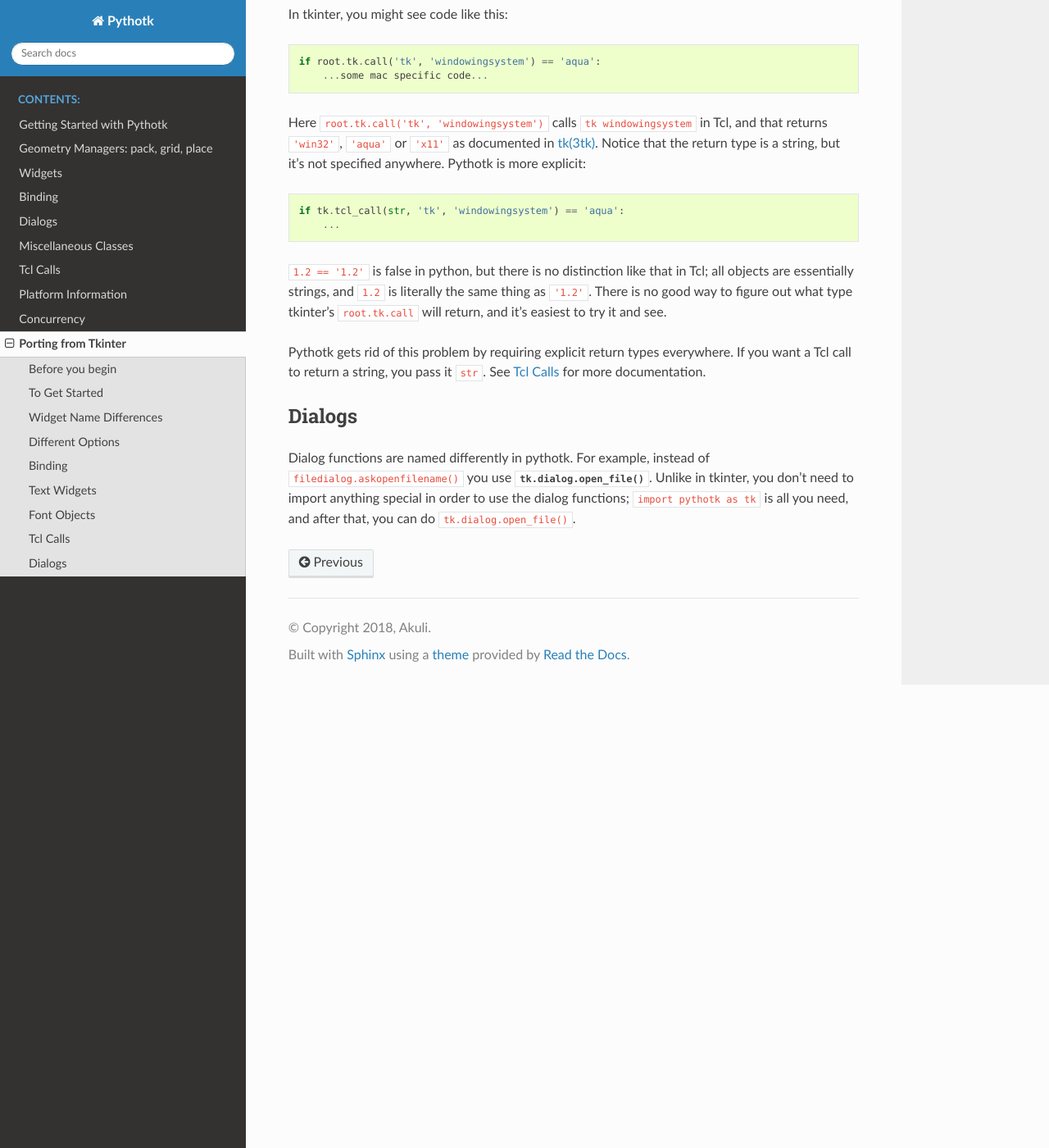
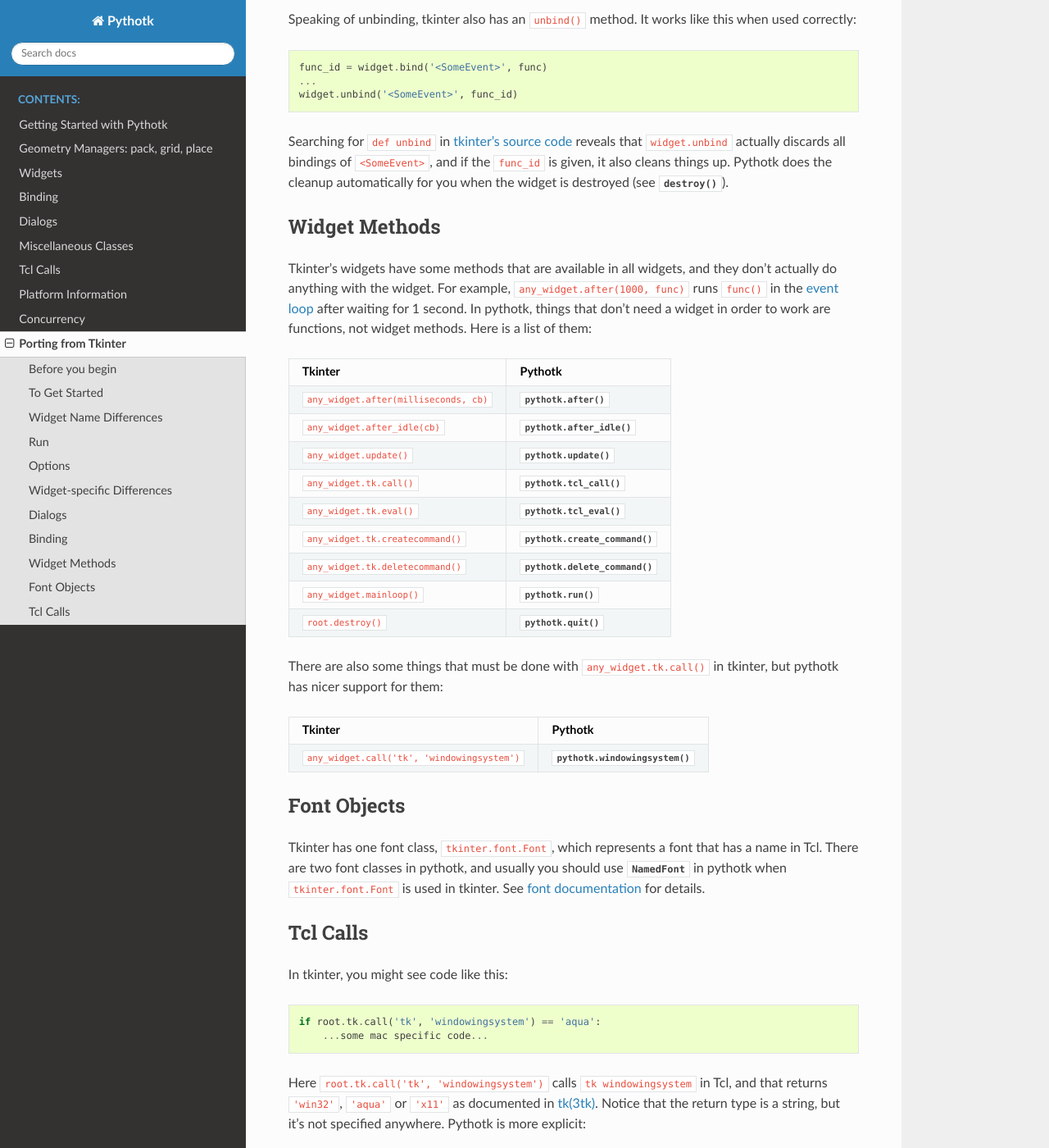
Before and after one commit to Akuli/teek, a Sphinx documentation site: the page built from docs/tkinter.rst, in a window 1280 px wide and 1400 px high, scrolled down 4238 px. Shown: the whole window at 82% size. Built offline with Sphinx 7.4.7 and the Read the Docs theme 2.0.0, drawn with Linux system fonts in a browser that asks for light colours; some of the changed text lies outside the part shown.

Commit message:
more docs stuffs

```diff
--- a/docs/tkinter.rst
+++ b/docs/tkinter.rst
@@ -78,20 +78,27 @@ Widget Name Differences
 -----------------------
 
 All tkinter GUIs use a ``tkinter.Tk`` object. There is no ``Tk`` object in
-pythotk; usually you should instead create a :class:`.Window` object and use
-that. Also use :class:`.Window` instead of a ``tkinter.Toplevel``; you can
-create as many pythotk windows as you want, and they actually use toplevels
-under the hood.
+pythotk; instead, you should create a :class:`.Window` object and use that.
+Usually you should also use :class:`.Window` instead of a :class:`.Toplevel` as
+explained in :class:`.Window` documentation. You can create as many pythotk
+windows as you want, and they actually use toplevels under the hood.
 
-Other widgets should be named the same as in tkinter.
+If the tkinter code creates multiple ``tkinter.Tk`` instances, it is probably
+broken. Replace all of them with :class:`tk.Window <.Window>`.
 
 If you have code that uses ``tkinter.Message``, you should use a ``Label``
 instead. I believe message widgets were a thing before labels could handle
 multiline text, but nowadays the text of labels can contain ``\n`` characters.
 
 
-Different Options
------------------
+Run
+---
+
+Use :func:`tk.run() <.run>` instead of tkinter's ``root.mainloop()``.
+
+
+Options
+-------
 
 Options are used differently in tkinter and pythotk. For example,
 ``button['text']``, ``button.cget('text')``, ``button.config('text')[-1]`` and
@@ -112,21 +119,48 @@ TypeError: use widget.config['option'], not widget['option']
 >>> button.config['text']
 'some text'
 
-Some things are done differently in tkinter and pythotk. For example, tkinter
-buttons have a ``command`` option that is set to a function that runs when the
-button is clicked, but pythotk doesn't have that:
 
->>> button.config['command'] = print
-Traceback (most recent call last):
-    ...
-ValueError: the 'command' option is not supported, use the on_click attribute or an initialization argument instead
+Widget-specific Differences
+---------------------------
 
-The code looks like this with :attr:`~.Button.on_click`:
+Most widgets work more or less the same way in pythotk and tkinter, but not all
+widgets do. Some of the biggest differences are listed here, but not everything
+is; refer to :ref:`the documentation <widgets>` of the widget that is causing
+errors for more details.
 
->>> button.on_click.connect(print)
+Button
+    Tkinter buttons have a ``command`` option that is set to a function that runs
+    when the button is clicked, but pythotk doesn't have that:
 
-In general, refer to :ref:`the documentation <widgets>` of the widget that is
-causing errors.
+    >>> button.config['command'] = print
+    Traceback (most recent call last):
+        ...
+    ValueError: the 'command' option is not supported, use the on_click attribute or an initialization argument instead
+
+    Use :attr:`.Button.on_click` instead.
+
+    >>> button.on_click.connect(print)
+
+Text
+    Many things are very different (read: much better and more pythonic) in
+    pythotk. You probably need to read most of pythotk's
+    :ref:`text widget docs <textwidget>` anyway, so I won't even try to summarize
+    everything here.
+
+Entry
+    Instead of ``insert``, ``delete`` and ``get`` methods, there is a settable
+    :attr:`~.Entry.text` attribute.
+
+
+Dialogs
+-------
+
+Dialog functions are named differently in pythotk. For example, instead of
+``filedialog.askopenfilename()`` you use
+:func:`tk.dialog.open_file() <.dialog.open_file>`. Unlike in tkinter, you don't
+need to import anything special in order to use the dialog functions;
+``import pythotk as tk`` is all you need, and after that, you can do
+``tk.dialog.open_file()``.
 
 
 Binding
@@ -185,13 +219,46 @@ Pythotk does the cleanup automatically for you when the widget is destroyed
 (see :meth:`~.Widget.destroy`).
 
 
-Text Widgets
-------------
+Widget Methods
+--------------
 
-Many things are different (read: much better and more pythonic) in pythotk than
-in tkinter. You probably need to read most of pythotk's
-:ref:`text widget docs <textwidget>` anyway, so I won't even try to summarize
-everything here.
+Tkinter's widgets have some methods that are available in all widgets, and they
+don't actually do anything with the widget. For example,
+``any_widget.after(1000, func)`` runs ``func()`` in the
+:ref:`event loop <eventloop>` after waiting for 1 second. In pythotk, things
+that don't need a widget in order to work are functions, not widget methods.
+Here is a list of them:
+
++-------------------------------------------+-------------------------------+
+| Tkinter                                   | Pythotk                       |
++===========================================+===============================+
+| ``any_widget.after(milliseconds, cb)``    | :func:`pythotk.after`         |
++-------------------------------------------+-------------------------------+
+| ``any_widget.after_idle(cb)``             | :func:`pythotk.after_idle`    |
++-------------------------------------------+-------------------------------+
+| ``any_widget.update()``                   | :func:`pythotk.update`        |
++-------------------------------------------+-------------------------------+
+| ``any_widget.tk.call()``                  | :func:`pythotk.tcl_call`      |
++-------------------------------------------+-------------------------------+
+| ``any_widget.tk.eval()``                  | :func:`pythotk.tcl_eval`      |
++-------------------------------------------+-------------------------------+
+| ``any_widget.tk.createcommand()``         | :func:`pythotk.create_command`|
++-------------------------------------------+-------------------------------+
+| ``any_widget.tk.deletecommand()``         | :func:`pythotk.delete_command`|
++-------------------------------------------+-------------------------------+
+| ``any_widget.mainloop()``                 | :func:`pythotk.run`           |
++-------------------------------------------+-------------------------------+
+| ``root.destroy()``                        | :func:`pythotk.quit`          |
++-------------------------------------------+-------------------------------+
+
+There are also some things that must be done with ``any_widget.tk.call()`` in
+tkinter, but pythotk has nicer support for them:
+
++-----------------------------------------------+-----------------------------------+
+| Tkinter                                       | Pythotk                           |
++===============================================+===================================+
+| ``any_widget.call('tk', 'windowingsystem')``  | :func:`pythotk.windowingsystem`   |
++-----------------------------------------------+-----------------------------------+
 
 
 Font Objects
@@ -227,14 +294,3 @@ thing as ``'1.2'``. There is no good way to figure out what type tkinter's
 Pythotk gets rid of this problem by requiring explicit return types everywhere.
 If you want a Tcl call to return a string, you pass it ``str``. See
 :ref:`tcl-calls` for more documentation.
-
-
-Dialogs
--------
-
-Dialog functions are named differently in pythotk. For example, instead of
-``filedialog.askopenfilename()`` you use
-:func:`tk.dialog.open_file() <.dialog.open_file>`. Unlike in tkinter, you don't
-need to import anything special in order to use the dialog functions;
-``import pythotk as tk`` is all you need, and after that, you can do
-``tk.dialog.open_file()``.
--- a/docs/widgets.rst
+++ b/docs/widgets.rst
@@ -49,9 +49,11 @@ Widget Reference
     :members: from_tcl, to_tcl, destroy, winfo_exists, winfo_children, winfo_toplevel
 .. autoclass:: pythotk.Window
     :members:
+.. autoclass:: pythotk.Button
+    :members:
 .. autoclass:: pythotk.Label
     :members:
-.. autoclass:: pythotk.Button
+.. autoclass:: pythotk.Entry
     :members:
 .. autoclass:: pythotk.Separator
     :members:
```
Also changed, not shown: docs/textwidget.rst (+4 -4 lines), 1 other file.
